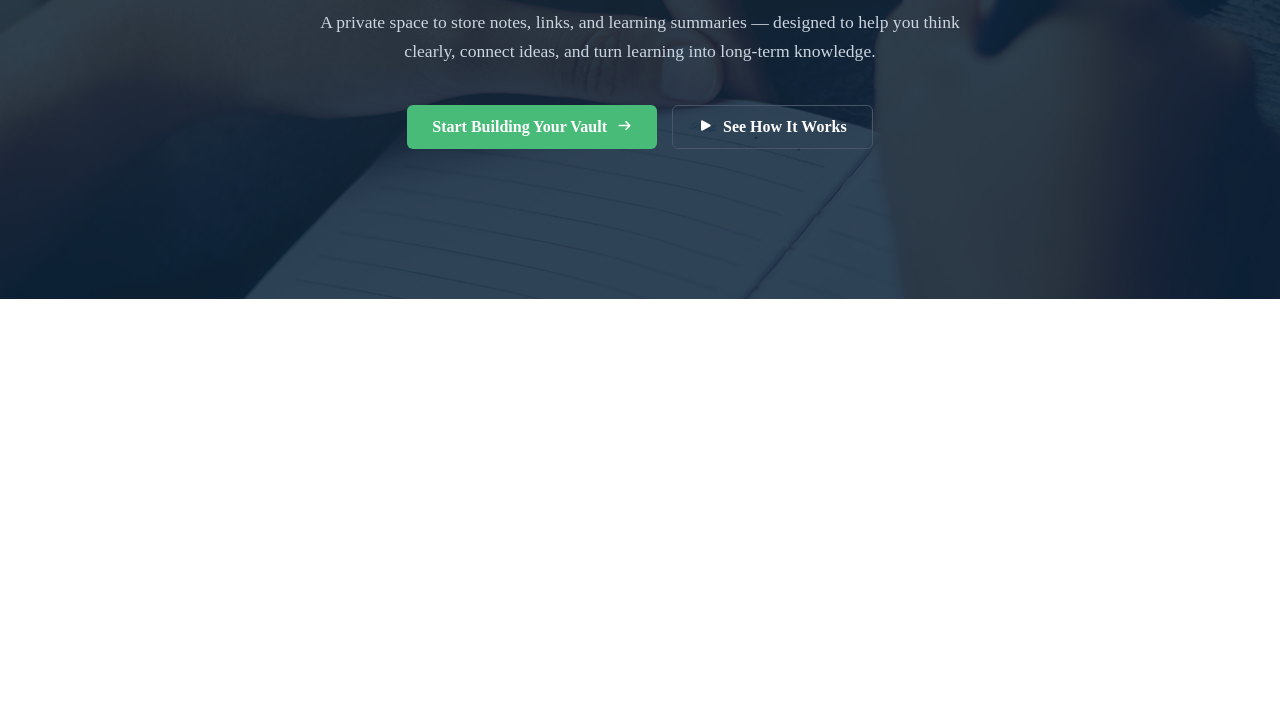
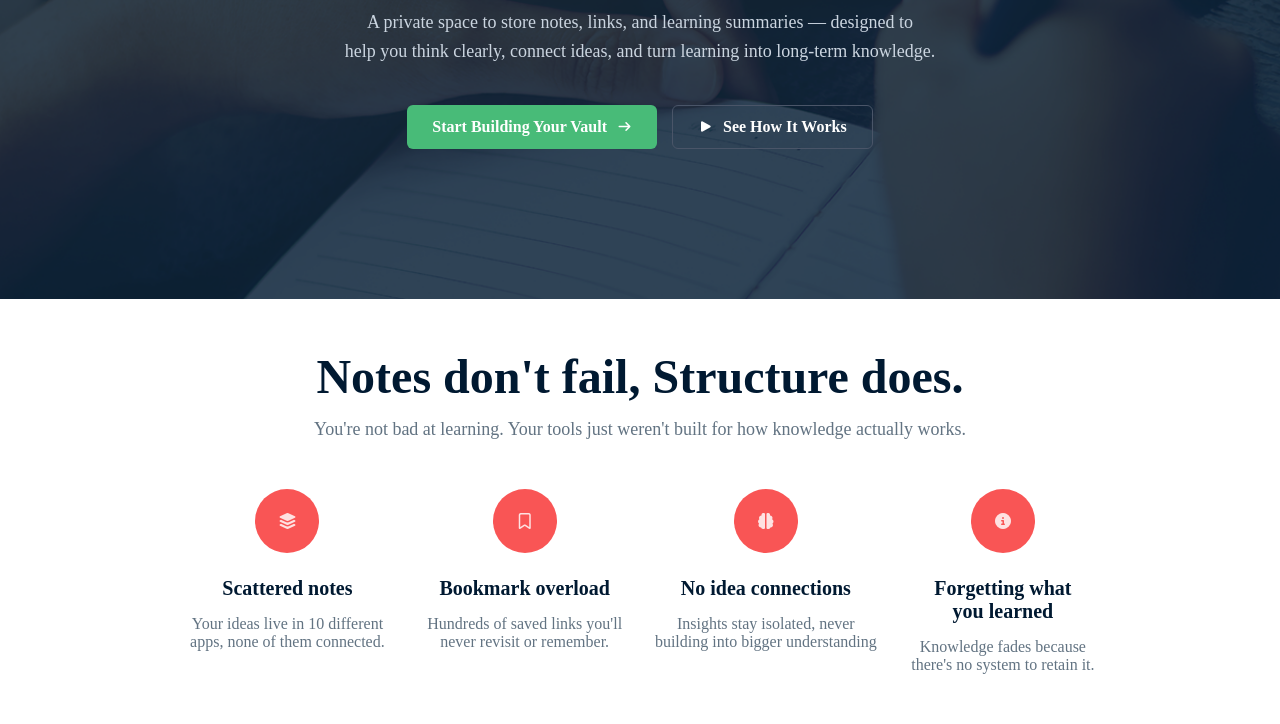
Before and after one commit to nurnabi75/B13-A01-Knowledge-Vault, a plain HTML site: page index.html in a window 1280 px wide. Shown: the part 493-1217 px from the top of the page. Before the commit the page ends 800 px from the top, so only its background shows below. Drawn offline with Linux system fonts and the light colour scheme.

Commit message:
note section design

```diff
--- a/index.html
+++ b/index.html
@@ -34,7 +34,7 @@
   </header>
 
   <!-- hero section starting -->
-  <header class="hero-section">
+  <section class="hero-section">
     <div class="container">
       <div class="badge"><span class="dot"></span> Early Access Now Open</div>
 
@@ -45,7 +45,7 @@
 
       <p>
         A private space to store notes, links, and learning summaries —
-        designed to help you think clearly, connect ideas, and turn learning
+        designed to <br> help you think clearly, connect ideas, and turn learning
         into long-term knowledge.
       </p>
 
@@ -57,7 +57,49 @@
         </a>
       </div>
     </div>
-  </header>
+  </section>
+
+  <!-- notes section starting -->
+  <section class="container">
+    <div class="note">
+      <h1>Notes don't fail, Structure does.</h1>
+      <p>You're not bad at learning. Your tools just weren't built for how knowledge actually works.</p>
+    </div>
+    <div class="note-icon container">
+      <div class="icon">
+        <div class="icon-wrapper">
+          <i class="fa-solid fa-layer-group"></i>
+        </div>
+        <h2>Scattered notes</h2>
+        <p>Your ideas live in 10 different apps, none of them connected.</p>
+
+      </div>
+      <div class="icon">
+        <div class="icon-wrapper">
+          <i class="fa-regular fa-bookmark"></i>
+        </div>
+        <h2>Bookmark overload</h2>
+        <p>Hundreds of saved links you'll never revisit or remember.</p>
+
+      </div>
+      <div class="icon">
+        <div class="icon-wrapper">
+          <i class="fa-solid fa-brain"></i>
+        </div>
+        <h2>No idea connections</h2>
+        <p>Insights stay isolated, never building into bigger understanding</p>
+
+      </div>
+      <div class="icon">
+        <div class="icon-wrapper">
+          <i class="fa-solid fa-circle-info"></i>
+        </div>
+        <h2>Forgetting what <br> you learned</h2>
+        <p>Knowledge fades because there's no system to retain it.</p>
+
+      </div>
+    </div>
+  </section>
 
 
 </body>
--- a/style/style.css
+++ b/style/style.css
@@ -83,7 +83,7 @@ nav {
 }
 
 /* Heading */
-h1 {
+.hero-section h1 {
   font-size: 56px;
   font-weight: 700;
   line-height: 1.6;
@@ -95,12 +95,12 @@ h1 {
 }
 
 /* Paragraph */
-p {
-  font-size: 1.1rem;
+.hero-section p {
+  font-size: 18px;
   line-height: 1.6;
   color: #cbd5e0;
   margin-bottom: 40px;
-  max-width: 650px;
+  max-width: 800px;
   margin-left: auto;
   margin-right: auto;
 }
@@ -149,3 +149,57 @@ p {
   font-size: 12px;
   margin-right: 10px;
 }
+/* note section Styling */
+.note {
+  text-align: center;
+  margin: 50px;
+}
+.note h1 {
+  font-size: 48px;
+  font-weight: 700;
+  color: #001931;
+}
+.note p {
+  color: #627382;
+  font-size: 18px;
+  font-weight: 400;
+  line-height: 20px;
+  margin-top: 15px;
+}
+
+.note-icon {
+  display: flex;
+  gap: 24px;
+  justify-content: center;
+  margin-bottom: 50px;
+}
+.icon {
+  text-align: center;
+  display: flex;
+  flex-direction: column;
+  align-items: center;
+  max-width: 340px;
+}
+.icon h2 {
+  font-weight: 600;
+  font-size: 20px;
+  color: #001931;
+  padding-bottom: 15px;
+}
+
+.icon p {
+  font-size: 16px;
+  color: #627382;
+}
+/* Icon Wrapper Styling */
+.icon-wrapper {
+  width: 64px;
+  height: 64px;
+  background-color: #f95555;
+  color: #fee2e2;
+  display: flex;
+  align-items: center;
+  justify-content: center;
+  border-radius: 50%;
+  margin-bottom: 24px;
+}
```
